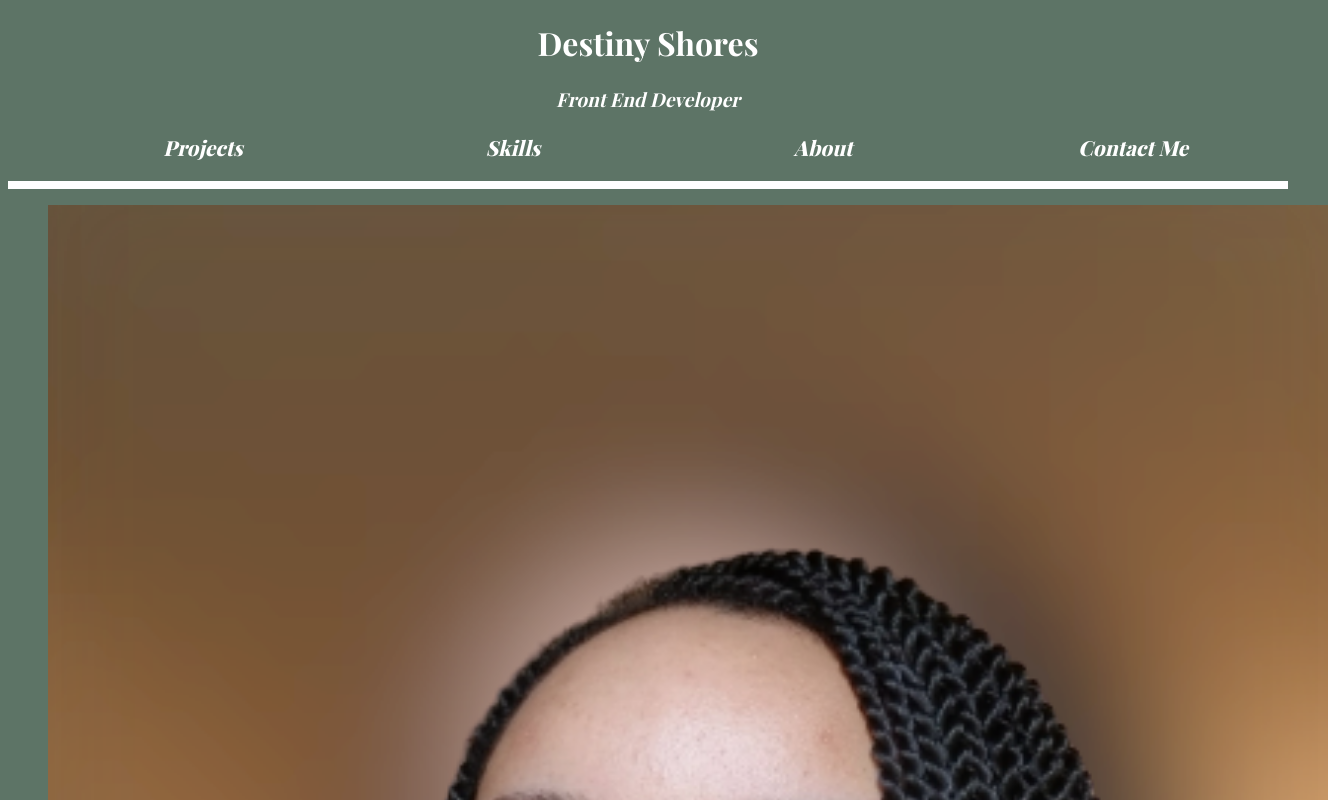
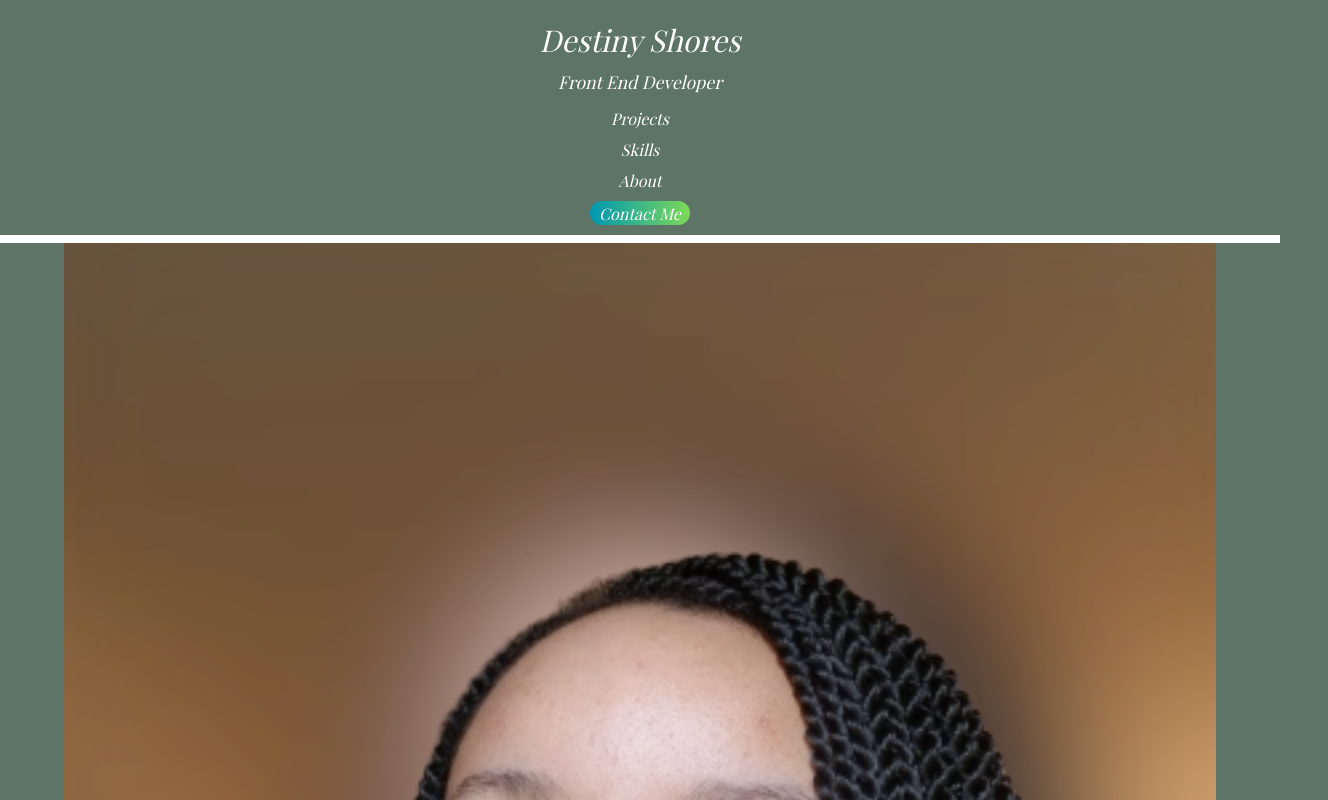
Before and after one commit to destiny1s/developer-portfolio, a website built with webpack: page index.html in a window 1280 px wide. Shown: the top 800 px of the page, 1328 px wide, since content can reach past the window. Built offline with nearby package versions, Linux system fonts and the light colour scheme; a web font is replaced by a local one.

Commit message:
Added header styles in CSS

```diff
--- a/css/style.css
+++ b/css/style.css
@@ -1,41 +1,93 @@
+/*****Global Styles*****/
+
 * {
   box-sizing: border-box;
   width: 100%;
+  margin: 0 auto;
+  font-size: 16px;
 }
 
-html, body {
+html,
+body {
   height: 100%;
+
+
+}
+
+html {
+  font-size: 62.5%;
 }
 
 body {
   font-family: "Playfair Display", serif;
-  font-size: 1em;
+  font-size: 1.6rem;
   background-color: #5d7466;
   color: #FFFFFF;
+
 }
 
+/*****Header Styles*****/
+
 header {
+  border-bottom: 0.5em solid #FFFFFF;
+}
+
+.content-wrapper {
+  display: flex;
+  justify-content: center;
   text-align: center;
-  border-bottom: 0.5em solid #FFFFFF;
+  flex-flow: row wrap;
 
+  width: 90%;
+  max-width: 1200px;
+}
+
+header h1 {
+  font-style: italic;
+  margin-top: 20px;
+  font-weight: 300;
+  font-size: 1.875em;
 }
 
 header h2 {
   font-style: italic;
-  font-size: 1.2em;
+  font-size: 1.1em;
+  font-weight: 200;
+  margin-top: 10px;
+  margin-bottom: 5px;
 }
 
 nav ul {
   list-style: none;
-  display: flex;
-  justify-content: space-evenly;
-  font-size: 1.3em;
+  font-size: 0.9em;
   font-style: italic;
   text-transform: capitalize;
-  font-weight: 800;
+  font-weight: 100;
+  padding-left: 0px;
 }
 
-a {
+header nav ul li {
+  width: 100%;
+  font-size: 0.875rem;
+
+  display: flex;
+  flex-direction: column;
+  justify-content: space-evenly;
+  text-decoration: none;
+  color: #FFFFFF;
+  margin-top: 10px;
+  margin-bottom: 10px;
+}
+
+header nav ul li a {
   text-decoration: none;
   color: #FFFFFF;
 }
+
+#contact-link {
+  padding: 0.1em 0.3em;
+  background: linear-gradient(90deg, #0097b2, #7ed957);
+  border-radius: 20px;
+  max-width: 100px;
+
+}
--- a/index.html
+++ b/index.html
@@ -22,6 +22,7 @@
 </head>
 
 <body>
+  <a id="top"></a>
   <header>
     <div class="content-wrapper">
       <h1>Destiny Shores</h1>
@@ -64,7 +65,7 @@
           <div class="portfolio-wrapper">
             <div class="home-portfolio-piece">
               <figure>
-                <a href="https://kk2yzw.csb.app/" target="_blank">
+                <a href="https://kk2yzw.csb.app/" target="_blank" rel="noopener">
                   <img src="img/sticky-notes-app.png" alt="Sticky Note Project">
                 </a>
               </figure>
@@ -79,13 +80,13 @@
               <p class="flex-fill">
                 <span>Tools: </span> CodeSandbox, Props, State
               </p>
-              <a class="project-link" href="https://kk2yzw.csb.app/" target="_blank">
+              <a class="project-link" href="https://kk2yzw.csb.app/" target="_blank" rel="noopener">
                 live page
               </a>
             </div>
             <div class="home-portfolio-piece">
               <figure>
-                <a href="https://393mml.csb.app/" target="_blank">
+                <a href="https://393mml.csb.app/" target="_blank" rel="noopener">
                   <img src="img/name-tag-generator.png" alt="Name Generator Project">
                 </a>
               </figure>
@@ -100,13 +101,13 @@
               <p class="flex-fill">
                 <span>Tools: </span> CodeSandbox
               </p>
-              <a class="project-link" href="https://393mml.csb.app/" target="_blank">
+              <a class="project-link" href="https://393mml.csb.app/" target="_blank" rel="noopener">
                 live page
               </a>
             </div>
             <div class="home-portfolio-piece">
               <figure>
-                <a href="https://destiny1s.github.io/guess-the-word-game-buttons/" target="_blank">
+                <a href="https://destiny1s.github.io/guess-the-word-game-buttons/" target="_blank" rel="noopener">
                   <img src="img/guess-the-word-game.png" alt="Guess The Word Game Project">
                 </a>
               </figure>
@@ -121,13 +122,13 @@
               <p class="flex-fill">
                 <span>Tools: </span> GitHub Pages, JSON
               </p>
-              <a class="project-link" href="https://destiny1s.github.io/guess-the-word-game-buttons/" target="_blank">
+              <a class="project-link" href="https://destiny1s.github.io/guess-the-word-game-buttons/" target="_blank" rel="noopener">
                 live page
               </a>
             </div>
             <div class="home-portfolio-piece">
               <figure>
-                <a href="https://destiny1s.github.io/206-unplugged/" target="_blank">
+                <a href="https://destiny1s.github.io/206-unplugged/" target="_blank" rel="noopener">
                   <img src="img/unplugged.png" alt="Unplugged Site">
                 </a>
               </figure>
@@ -142,13 +143,13 @@
               <p class="flex-fill">
                 <span>Tools: </span> GitHub Pages, Chrome DevTools
               </p>
-              <a class="project-link" href="https://destiny1s.github.io/206-unplugged/" target="_blank">
+              <a class="project-link" href="https://destiny1s.github.io/206-unplugged/" target="_blank" rel="noopener">
                 live page
               </a>
             </div>
             <div class="home-portfolio-piece">
               <figure>
-                <a href="https://destiny1s.github.io/Rogue-Pickings-Responsive-Starter-Code/" target="_blank">
+                <a href="https://destiny1s.github.io/Rogue-Pickings-Responsive-Starter-Code/" target="_blank" rel="noopener">
                   <img src="img/rogue-pickings.png" alt="Rogue Pickings Site">
                 </a>
               </figure>
@@ -164,7 +165,7 @@
                 <span>Tools: </span> GitHub Pages, Chrome DevTools
               </p>
               <a class="project-link" href="https://destiny1s.github.io/Rogue-Pickings-Responsive-Starter-Code/"
-                target="_blank">
+                target="_blank" rel="noopener">
                 live page
               </a>
             </div>
@@ -199,10 +200,10 @@
         <div class="social-icons">
 
           <li>
-            <a href="https://github.com/destiny1s" target="_blank"><i class="fa-brands fa-github fa-bounce"></i></a>
+            <a href="https://github.com/destiny1s" target="_blank" rel="noopener"><i class="fa-brands fa-github fa-bounce"></i></a>
           </li>
           <li>
-            <a href="https://www.linkedin.com/in/destiny-shores-69b436374/" target="_blank"><i
+            <a href="https://www.linkedin.com/in/destiny-shores-69b436374/" target="_blank" rel="noopener"><i
                 class="fa-brands fa-linkedin fa-bounce"></i></a>
           </li>
         </div>
@@ -215,7 +216,7 @@
 
 
   <script src="./js/app.js"></script>
-
+<a href="#top">Back to top</a>
 </body>
 
 </html>
```
